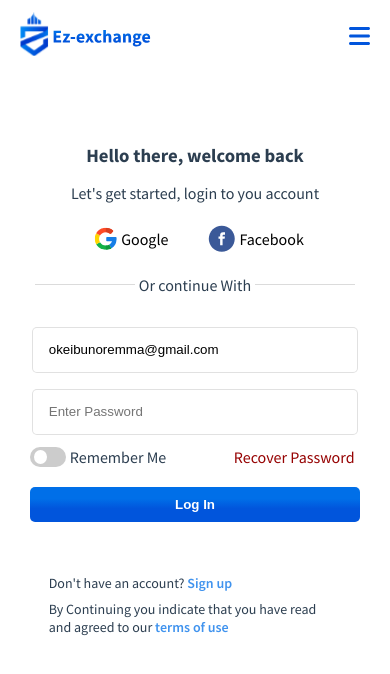
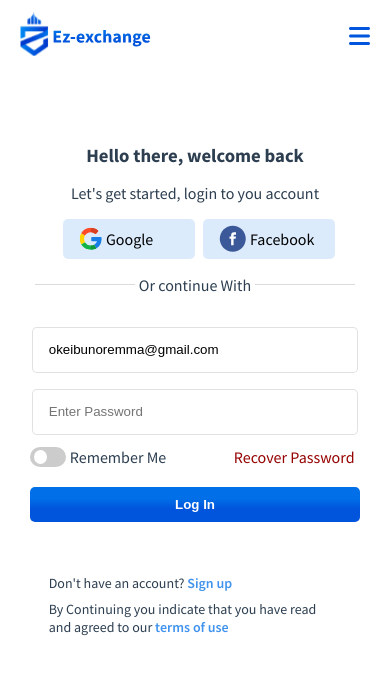
Before and after one commit to trokeibunor/ezexchange, a Vue app: page /signin in a window 390 px wide. Shown: the top 674 px of the page. Built offline with nearby package versions, Linux system fonts and the light colour scheme; no server answers.

Commit message:
finished signin and signup page responsiveness

```diff
--- a/src/views/signinView.vue
+++ b/src/views/signinView.vue
@@ -332,6 +332,11 @@ $media-desktop-strict: "only screen and (min-width: 768px)";
       grid-template-rows: auto;
       .signin-form {
         grid-row: 1;
+        #gmailbtn,
+        #facebookbtn {
+          width: 100px;
+          background: #4094ee2f;
+        }
         form {
           width: 75%;
           align-items: center;
--- a/src/views/signupView.vue
+++ b/src/views/signupView.vue
@@ -331,6 +331,11 @@ $media-desktop-strict: "only screen and (min-width: 768px)";
     .grid {
       grid-template-columns: none;
       grid-template-rows: auto;
+      #gmailbtn,
+      #facebookbtn {
+        width: 100px;
+        background: #4094ee2f;
+      }
       .signup-form {
         grid-row: 1;
         form {
```
